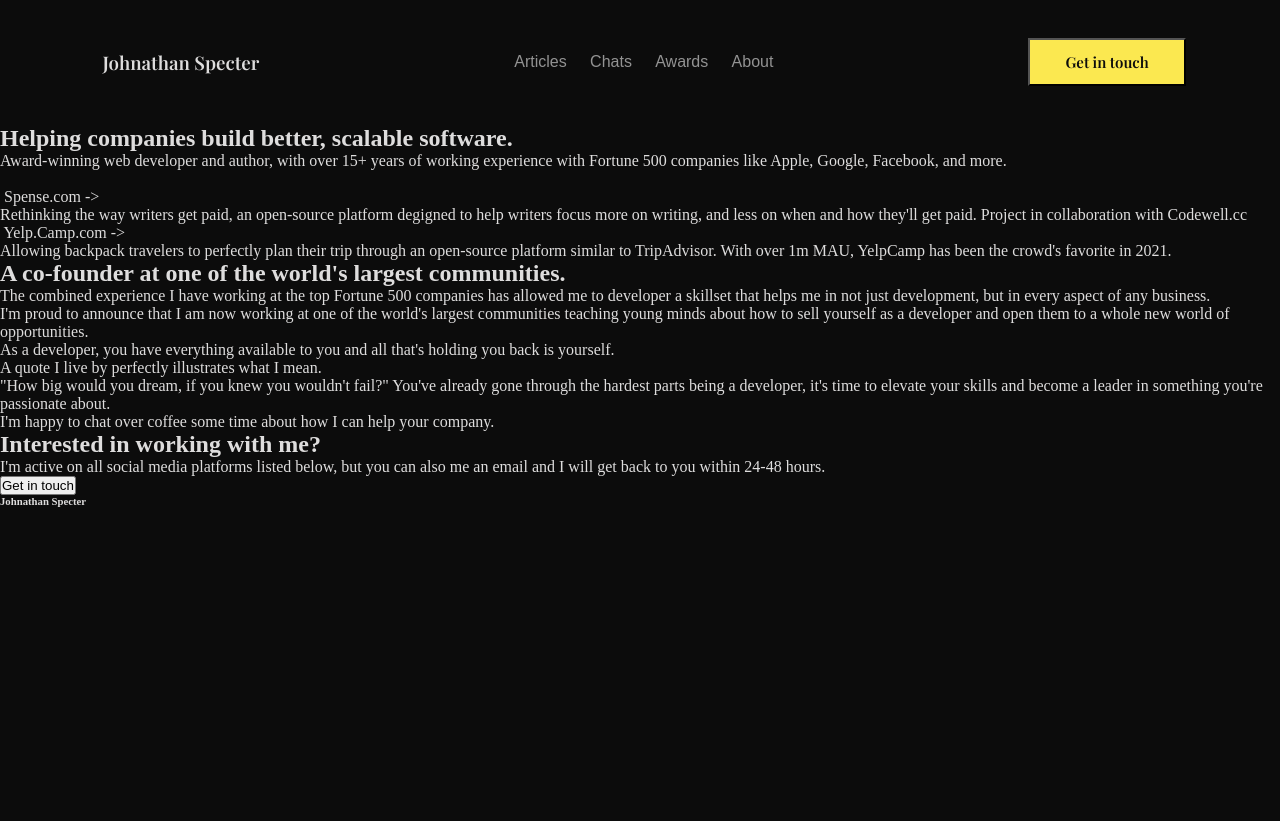
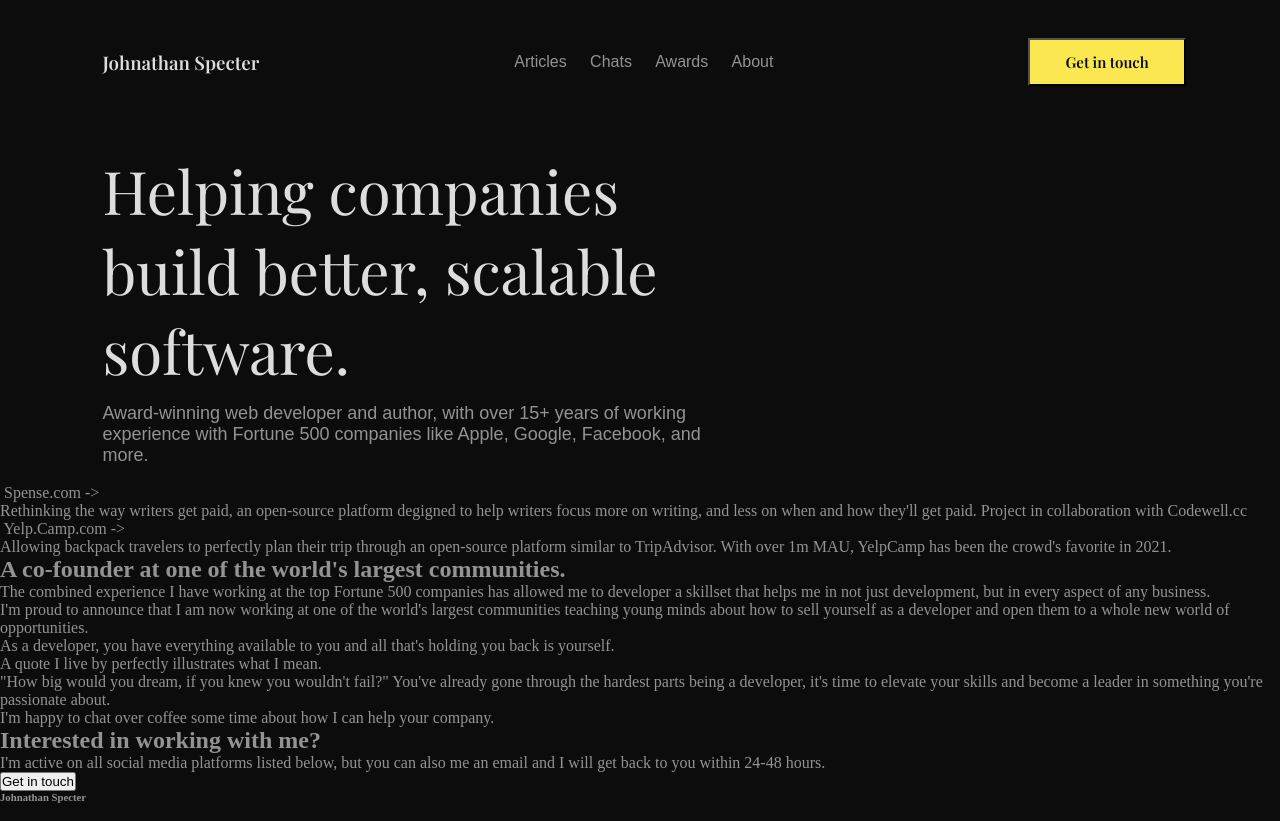
Before and after one commit to analauracoan/codewell-portfolio, a plain HTML site: page index.html in a window 1280 px wide. Before the commit the page ends 800 px from the top, so only its background shows below. Drawn offline with nearby package versions, Linux system fonts and the light colour scheme.

Commit message:
estilização dos textos de entrada

```diff
--- a/index.html
+++ b/index.html
@@ -28,13 +28,13 @@
         <button class="cabecalho__botao">Get in touch</button>
     </header>
 
-    <main>
-        <section>
-            <h1>
+    <main class="conteudo">
+        <section class="conteudo__textos-entrada">
+            <h1 class="conteudo__textos-entrada__titulo">
                 Helping companies build better, scalable software.
             </h1>
-            <p>
-                Award-winning web developer and author, with over 15+ years of working experience with Fortune 500 companies like Apple, Google, Facebook, and more.
+            <p class="conteudo__textos-entrada__paragrafo">
+                Award-winning web developer and author, with over 15+ years of working<br> experience with Fortune 500 companies like Apple, Google, Facebook, and more.
             </p>
         </section>
         <section>
--- a/styles/style.css
+++ b/styles/style.css
@@ -8,7 +8,7 @@
 body {
     box-sizing: border-box;
     background-color: #0c0c0c;
-    color: #dedddd;
+    color: #939393;
 }
 
 .cabecalho {
@@ -20,11 +20,11 @@ body {
 
 .cabecalho__nome {
     font-family: 'Playfair Display', serif;
+    color: #dedddd;
 }
 
 .cabecalho__navegacao__menu {
     font-family: Arial, sans-serif;
-    color: #939393;
     font-weight: 400;
 }
 
@@ -44,3 +44,21 @@ body {
     color: #0c0c0c;
     background-color: #FBE850;
 }
+
+.conteudo__textos-entrada {
+    margin: 5% 0 0 8%;
+    width: 50%;
+}
+
+.conteudo__textos-entrada__titulo {
+    color: #dedddd;
+    font-family: 'Playfair Display', serif;
+    font-weight: 400;
+    font-size: 60px;
+    margin-bottom: 2%;
+}
+
+.conteudo__textos-entrada__paragrafo {
+    font-family: Arial, sans-serif;
+    font-size: 18px;
+}
```
